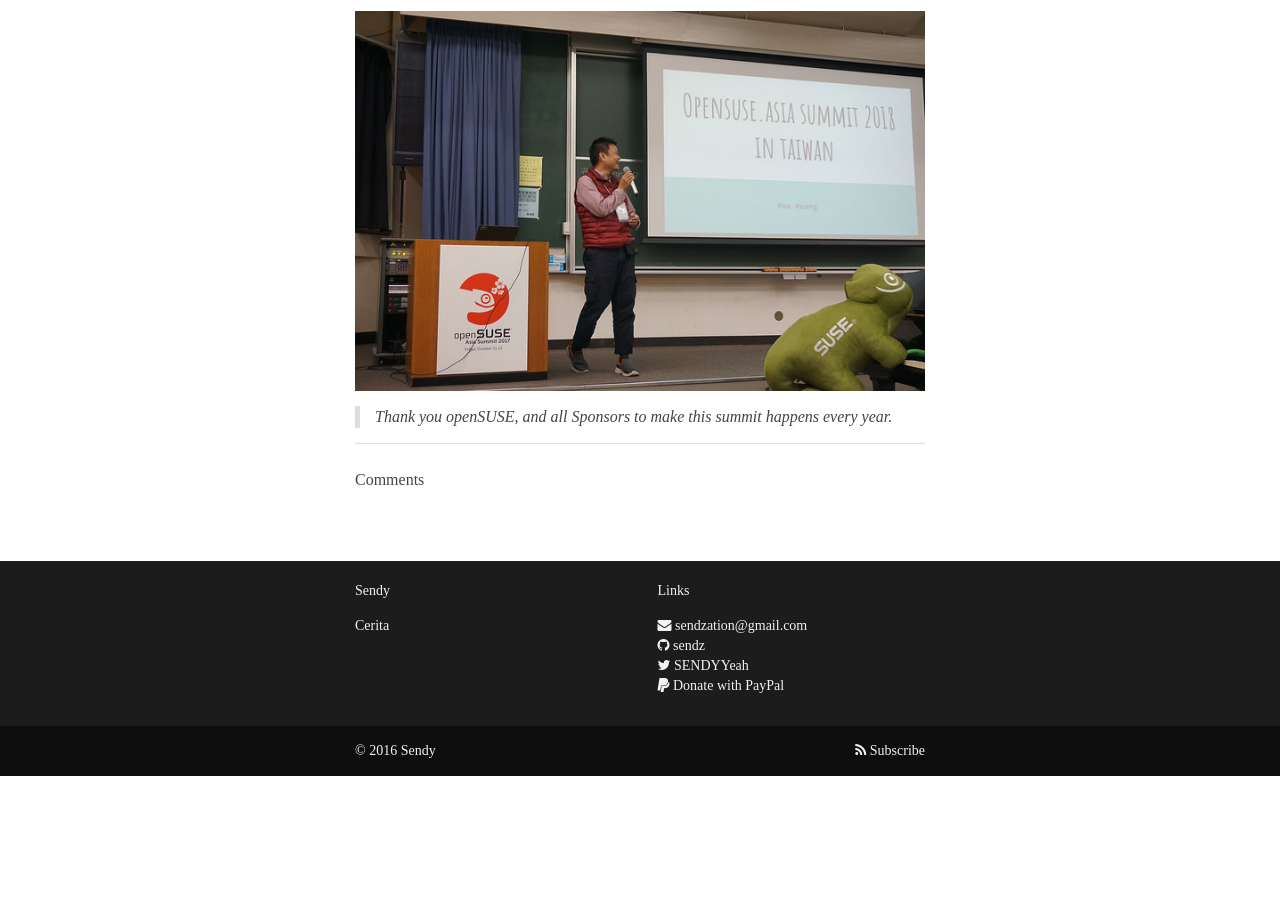
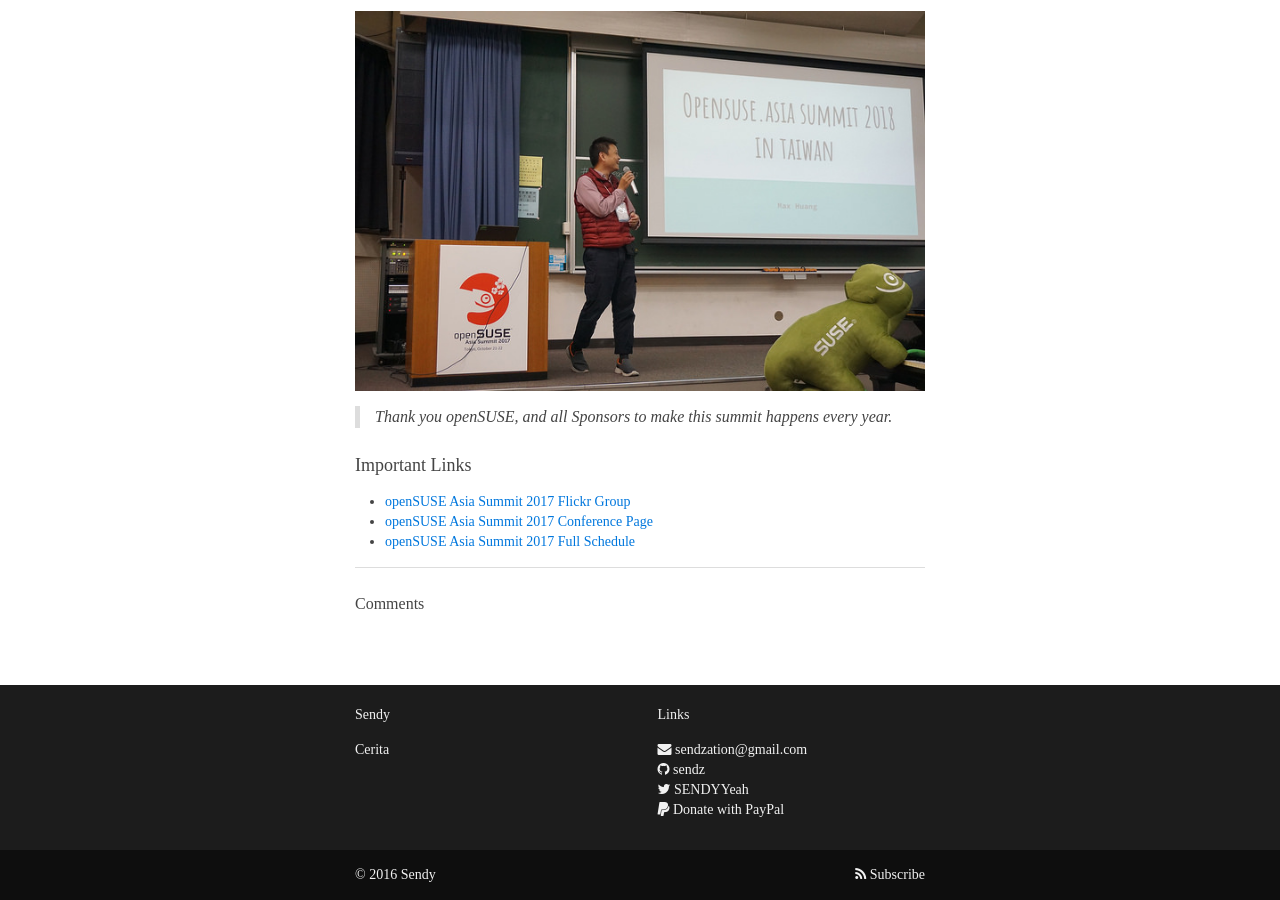
Before and after one commit to sendz/sendz.github.io, a Jekyll site: the page built from _posts/2017-10-26-opensuse-asia-summit-2017.md, in a window 1280 px wide and 900 px high, scrolled down 5757 px. Built offline with Jekyll 4.4.1, drawn with Linux system fonts in a browser that asks for light colours; nearby versions of some CDN libraries; emoji names are drawn with the system emoji font; some web fonts are replaced; before the commit the page ends 6533 px from its top, so only the background shows below that.

Commit message:
Add links

```diff
--- a/_posts/2017-10-26-opensuse-asia-summit-2017.md
+++ b/_posts/2017-10-26-opensuse-asia-summit-2017.md
@@ -69,3 +69,9 @@ The event is not ended here, we have city tour on 3rd day, visited Hinode Pier,
 ![Max Huang Proposing openSUSE Asia Summit 2018 in Taiwan]({{ site.baseurl }}/assets/osas2017-12.jpg)
 
 > Thank you openSUSE, and all Sponsors to make this summit happens every year.
+
+### Important Links
+
+- [openSUSE Asia Summit 2017 Flickr Group](https://www.flickr.com/groups/3727654@N21/)
+- [openSUSE Asia Summit 2017 Conference Page](https://events.opensuse.org/conference/summitasia17)
+- [openSUSE Asia Summit 2017 Full Schedule](https://events.opensuse.org/conference/summitasia17/schedule)
```
